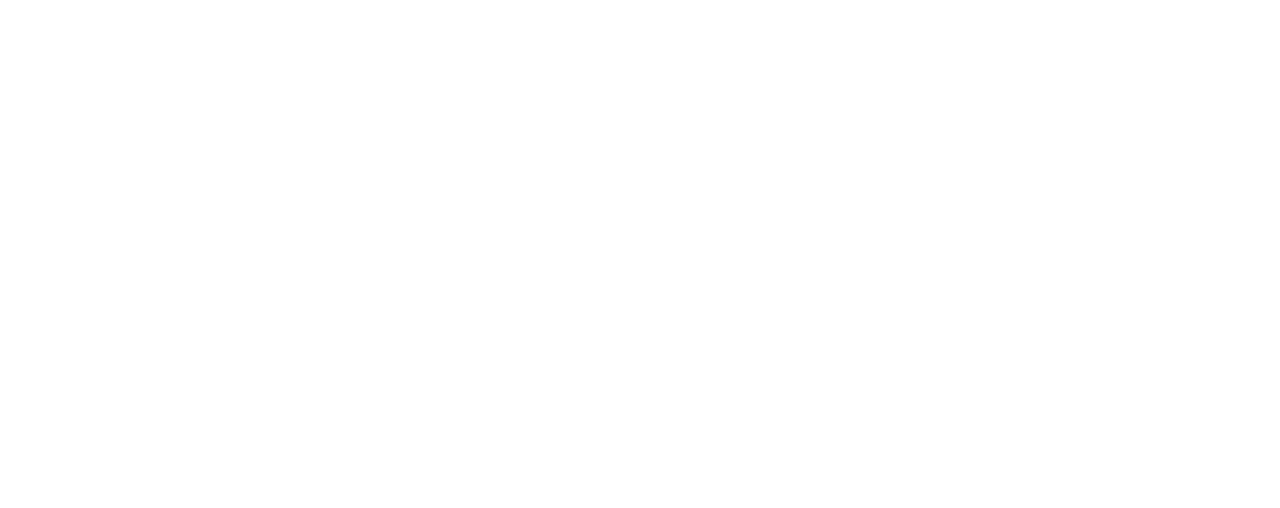
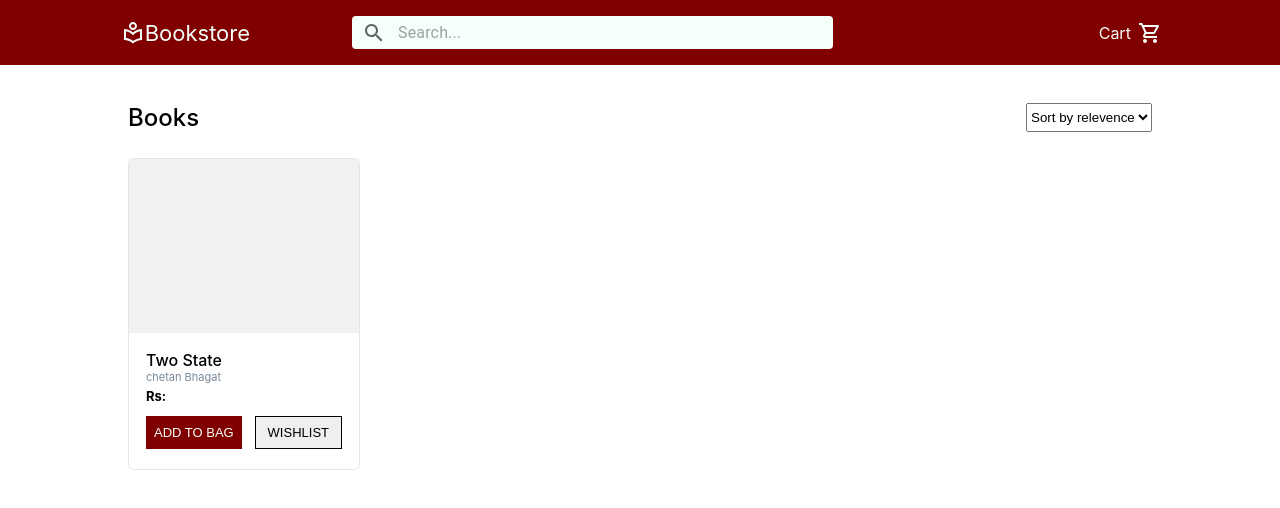
Before and after one commit to shrawanamit/book-store, a React (Create React App) app: page /home in a window 1280 px wide. Shown: the top 508 px of the page. Built offline with nearby package versions, Linux system fonts and the light colour scheme.

Commit message:
Added code tool bar and book cell ui

```diff
--- a/package.json
+++ b/package.json
@@ -4,6 +4,7 @@
   "private": true,
   "dependencies": {
     "@material-ui/core": "^4.11.0",
+    "@material-ui/icons": "^4.9.1",
     "@testing-library/jest-dom": "^4.2.4",
     "@testing-library/react": "^9.5.0",
     "@testing-library/user-event": "^7.2.1",
--- a/src/App.js
+++ b/src/App.js
@@ -1,7 +1,8 @@
 import React from 'react';
 import { BrowserRouter as Router,Route } from 'react-router-dom';
 import Registration from './Components/Registration';
-import SignIn from './Components/SignIn'
+import SignIn from './Components/SignIn';
+import Dashbord from './Components/Dashbord'
 import './App.css';
 
 function App() {
@@ -10,6 +11,7 @@
       <Router>
         <Route exact path="/" component={Registration} />
         <Route exact path="/signin" component={SignIn} />
+        <Route exact path="/home" component={Dashbord} />
         </Router>
     </div>
   );
--- /dev/null
+++ b/src/Components/BooksContainer.jsx
@@ -0,0 +1,29 @@
+import React from 'react';
+import "../SCSS/dashbord.scss";
+
+
+export default class BooksContainer extends React.Component {
+    render() {
+        return (
+            <React.Fragment>
+                <div className="bookcell">
+                    <div className="imageContainer">
+
+                    </div>
+                    <div className="bookDiscription">
+                        <div className="bookNameContainer">
+                            <div className="bookname">Two State</div>
+                            <div className="Auther">chetan Bhagat</div>
+                            <div className="price">Rs:</div>
+                        </div>
+                        <div className="buttonCotainer">
+                            <button className="Addbag" type="button" onclick="alert('Hello world!')">ADD TO BAG</button>
+                            <button className="wishlist" type="button" onclick="alert('Hello world!')">WISHLIST</button>
+                        </div>
+                    </div>
+
+                </div>
+            </React.Fragment>
+        );
+    }
+}
--- /dev/null
+++ b/src/Components/Dashbord.jsx
@@ -0,0 +1,62 @@
+import React from 'react';
+import "../SCSS/dashbord.scss";
+import IconButton from '@material-ui/core/IconButton';
+import SearchIcon from '@material-ui/icons/Search';
+import InputBase from '@material-ui/core/InputBase';
+import ShoppingCartOutlinedIcon from '@material-ui/icons/ShoppingCartOutlined';
+import BooksContainer from "./BooksContainer.jsx"
+import LocalLibraryOutlinedIcon from '@material-ui/icons/LocalLibraryOutlined';
+
+export default class Dashbord extends React.Component {
+    render() {
+        return (
+            <React.Fragment>
+                <div className="appBar">
+
+                    <div className="heading"> <LocalLibraryOutlinedIcon />
+                        Bookstore</div>
+                    <div className="searchBarContener">
+                        <div className="searchBody">
+                            <div className="searchIcon">
+                                <IconButton edge="start" color="inherit" aria-label="menu">
+                                    <SearchIcon />
+                                </IconButton>
+
+                            </div>
+                            <div className="inputBox">
+                                <InputBase
+                                    placeholder="Search..."
+                                    inputProps={{ 'aria-label': 'search' }}
+                                    fullWidth
+                                />
+                            </div>
+                        </div>
+                    </div>
+                    <div className="cartContainer">
+                        <span className="cart">Cart</span>
+                        <div className="searchIcon">
+                            <IconButton edge="start" color="inherit" aria-label="menu">
+                                <ShoppingCartOutlinedIcon />
+                            </IconButton>
+
+                        </div>
+                    </div>
+                </div>
+                <div className="body">
+                    <div className="bookscount">
+                        <span  className="headingcount">Books</span>
+                        <select className="">
+                            <option value="desebel">Sort by relevence</option>
+                            <option value="">Price:low to high</option>
+                            <option value="">Price:low to high</option>
+                            <option value="">Newest Arrival</option>
+                        </select>
+                    </div>
+                    <div className="booksBodyContainer">
+                        <BooksContainer />
+                    </div>
+                </div>
+            </React.Fragment>
+        );
+    }
+}
--- a/src/Components/Registration.jsx
+++ b/src/Components/Registration.jsx
@@ -149,16 +149,19 @@
                 <div className="bodyContainer">
                     <div className="registrationContainer">
                         <div className="fundoofont" >
-                            <span class="f">F</span>
-                            <span class="u">u</span>
-                            <span class="n">n</span>
-                            <span class="d">d</span>
-                            <span class="o">o</span>
-                            <span class="oo">o</span>
+                            <span class="f">B</span>
+                            <span class="u">o</span>
+                            <span class="n">o</span>
+                            <span class="d">k</span>
+                            <span class="o">s</span>
+                            <span class="oo">t</span>
+                            <span class="u">o</span>
+                            <span class="n">r</span>
+                            <span class="d">e</span>
                         </div>
 
                         <div className="textFieldBody">
-                            <p className="p1">Create your Fundoo Account</p> <br />
+                            <p className="p1">Create your BookStore Account</p> <br />
                             <form onSubmit={this.handleSubmit} noValidate>
                                 <div className="text">
                                     <div className="text1">
--- a/src/Components/SignIn.jsx
+++ b/src/Components/SignIn.jsx
@@ -127,12 +127,15 @@
             />
                 <div className="sloginContainer">
                     <div className="fundoofont1" align="center">
-                        <span class="f">F</span>
-                        <span class="u">u</span>
-                        <span class="n">n</span>
-                        <span class="d">d</span>
-                        <span class="o">o</span>
-                        <span class="oo">o</span>
+                    <span class="f">B</span>
+                            <span class="u">o</span>
+                            <span class="n">o</span>
+                            <span class="d">k</span>
+                            <span class="o">s</span>
+                            <span class="oo">t</span>
+                            <span class="u">o</span>
+                            <span class="n">r</span>
+                            <span class="d">e</span>
                     </div>
                     <div>
                         <p class="title" align="center">
--- /dev/null
+++ b/src/SCSS/dashbord.scss
@@ -0,0 +1,163 @@
+.appBar{
+    width: 100%;
+    height: 65px;
+    position: fixed;
+    top: 0px;
+    background-color:maroon ;
+    display: flex;
+    flex-direction: row;
+}
+.heading{
+    font-size: 22px;
+    color: mintcream;
+    display: flex;
+    justify-content: center;
+    align-items: center;
+    flex-grow: 1;
+    justify-content: flex-end;
+    padding-right:8% ;
+
+}
+.searchBarContener{
+    flex-grow: 4;
+    display: flex;
+    justify-content: flex-start;
+    align-items: center;
+
+
+
+.searchBody{
+    width: 65%;
+    height: 50%;
+    display: flex;
+    justify-content: flex-start;
+    align-items: center;
+    background-color :mintcream;
+    border-radius: 4px;
+}
+.searchIcon{
+    padding-left: 2%;
+    opacity: 0.61;
+}
+.inputBox{
+    width: 100%;
+    font-size: smaller;
+}
+
+}
+.cartContainer{
+    flex-grow: 1;
+    display: flex;
+    justify-content: flex-start;
+    align-items: center;
+    color: mintcream;;
+    .cart{
+        padding: 4%;
+
+    }
+
+}
+.body{
+    display: flex;
+    justify-content: center;
+    padding-top: 65px;
+    flex-direction: column;
+    align-items: center;
+}
+.bookscount{
+    width: 80%;
+    display: flex;
+    justify-content: space-between;
+    padding-top: 3%;
+    padding-bottom: 2%;
+}
+.headingcount{
+    font-size: 24px;
+    font-weight: 500;
+}
+.booksBodyContainer{
+    width: 80%;
+    display: flex;
+    flex-direction: row;
+    flex-wrap: wrap;
+    justify-content: flex-start;
+}
+.bookcell{
+    width: 230px;
+    height: 310px;
+    border: 1px groove rgb(233, 228, 228);
+    display: flex;
+    flex-direction: column;
+    border-radius: 6px;
+}
+.bookcell{
+    &:hover {
+
+        box-shadow: 0 1px 2px 0 rgba(60,64,67,0.302), 0 2px 6px 2px rgba(60,64,67,0.149);
+    }
+}
+@mixin btn {
+    background-color: maroon;
+    color:mintcream;
+    border: none;
+    cursor: pointer;
+    padding: 8px;
+    font-size: small;
+}
+.Addbag{
+    @include btn;
+
+}
+.wishlist{
+   font-size: small;
+    color: black;
+    border: 1px solid black;
+    padding-top: 8px;
+    padding-bottom: 8px;
+    padding-right: 12px;
+    padding-left: 12px;
+    cursor: pointer;
+}
+.imageContainer{
+  width: 100%;
+  height: 56%;
+  background-color: rgb(241, 241, 241);
+}
+.bookNameContainer{
+    display: flex;
+    flex-direction: column;
+    justify-content: flex-start;
+}
+.bookDiscription{
+    padding:17px;
+    display: flex;
+    flex-direction: column;
+}
+.buttonCotainer{
+    display: flex;
+    flex-direction: row;
+    justify-content: space-between;
+
+}
+.bookname{
+    font-size: 16px;
+    display: flex;
+    font-weight: 500;
+    font-family: revert;
+
+}
+.Auther{
+    display: flex;
+    font-size: 11px;
+    color: lightslategrey;
+    font-family: revert;
+}
+
+.price{
+    display: flex;
+    padding-top: 4px;
+    padding-bottom: 12px;
+    font-size: 13px;
+    font-family: revert;
+    font-weight: 700;
+}
--- a/src/SCSS/signin.scss
+++ b/src/SCSS/signin.scss
@@ -7,6 +7,12 @@
     max-width: 450px;
     border-radius: 8px;
     display: block,
+  }
+  .fundoofont1{
+    display: flex;
+    justify-content: center;
+    font-size: 25px;
+    font-weight: 500;
   }
   .sloginContainer{
     padding: 30px 40px 36px;
```
Also changed, not shown: src/SCSS/booksBody.scss (added), 1 other file (tests, documents, lock files or other folders).
